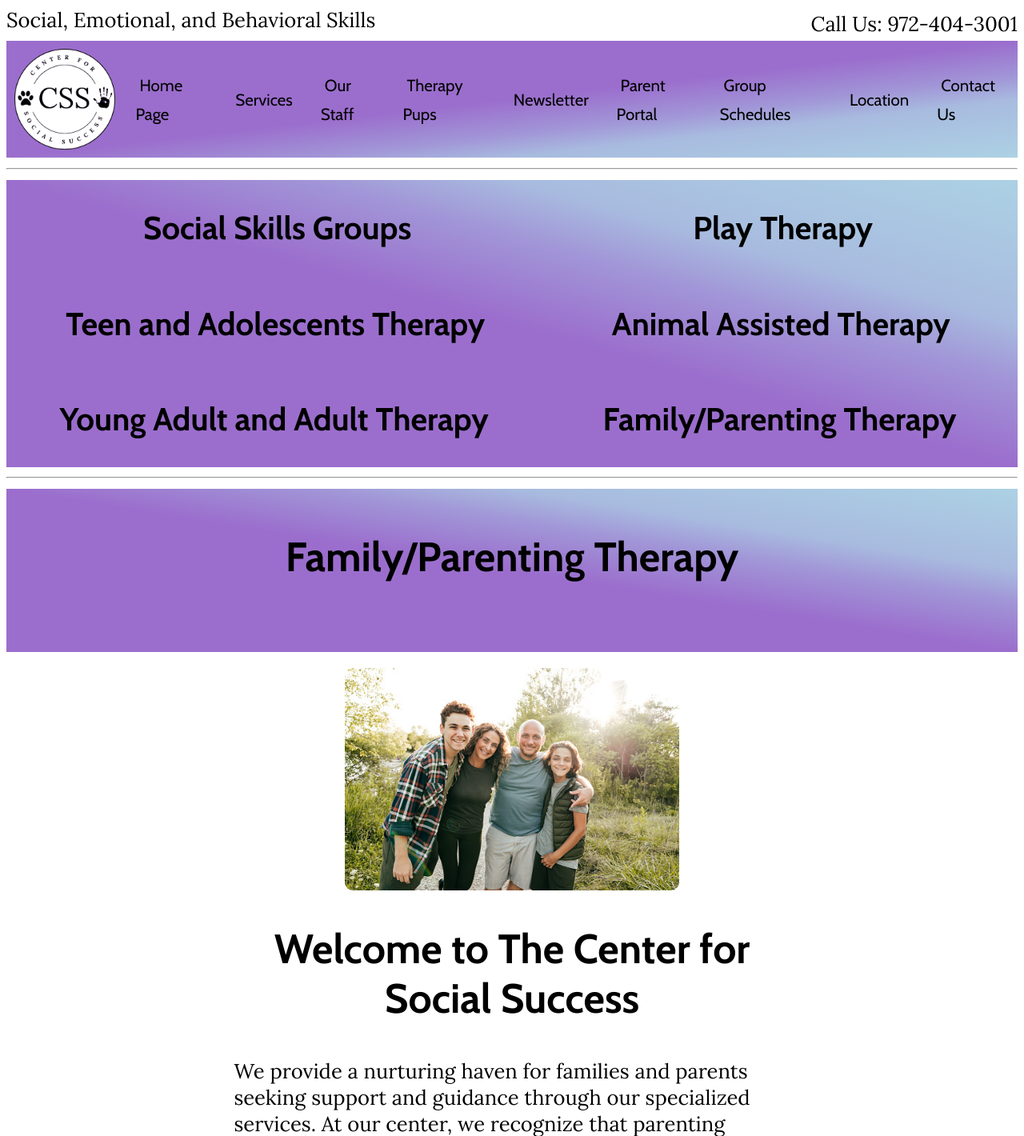
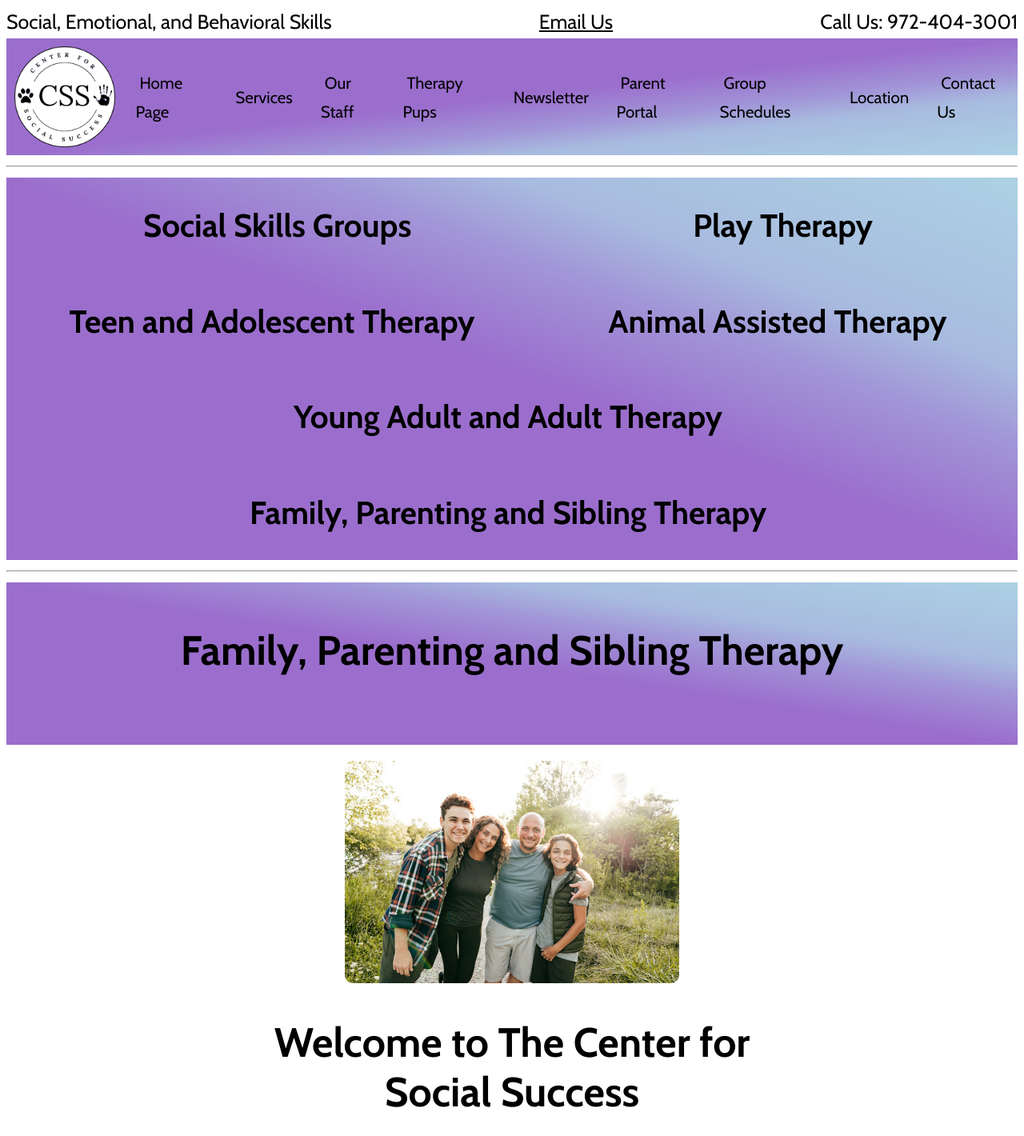
Before and after one commit to boonewh/css-website, a CodeIgniter app: page /database/family in a window 1280 px wide. Shown: the top 1420 px of the page at 80% size. Run offline with CodeIgniter, Linux system fonts and the light colour scheme.

Commit message:
Changes from Erin

```diff
--- a/application/views/pages/adult.php
+++ b/application/views/pages/adult.php
@@ -4,10 +4,10 @@
             <div class="therapy-container">
                 <a href="/social"><h2>Social Skills Groups</h2></a></a>
                 <a href="/play"><h2>Play Therapy</h2></a></a>
-                <a href="/teen"><h2>Teen and Adolescents Therapy</h2></a></a>
+                <a href="/teen"><h2>Teen and Adolescent Therapy</h2></a></a>
                 <a href="/animal"><h2>Animal Assisted Therapy</h2></a></a>
                 <a href="/adult"><h2>Young Adult and Adult Therapy</h2></a></a>
-                <a href="/family"><h2>Family/Parenting Therapy</h2></a></a>
+                <a href="/family"><h2>Family, Parenting and Sibling Therapy</h2></a></a>
             </div>
             <hr>
             <div class="therapy-container2">
--- a/application/views/pages/animal.php
+++ b/application/views/pages/animal.php
@@ -4,10 +4,10 @@
             <div class="therapy-container">
                 <a href="/social"><h2>Social Skills Groups</h2></a></a>
                 <a href="/play"><h2>Play Therapy</h2></a></a>
-                <a href="/teen"><h2>Teen and Adolescents Therapy</h2></a></a>
+                <a href="/teen"><h2>Teen and Adolescent Therapy</h2></a></a>
                 <a href="/animal"><h2>Animal Assisted Therapy</h2></a></a>
                 <a href="/adult"><h2>Young Adult and Adult Therapy</h2></a></a>
-                <a href="/family"><h2>Family/Parenting Therapy</h2></a></a>
+                <a href="/family"><h2>Family, Parenting and Sibling Therapy</h2></a></a>
             </div>
             <hr>
             <div class="therapy-container2">
--- a/application/views/pages/family.php
+++ b/application/views/pages/family.php
@@ -4,14 +4,14 @@
             <div class="therapy-container">
                 <a href="/social"><h2>Social Skills Groups</h2></a></a>
                 <a href="/play"><h2>Play Therapy</h2></a></a>
-                <a href="/teen"><h2>Teen and Adolescents Therapy</h2></a></a>
+                <a href="/teen"><h2>Teen and Adolescent Therapy</h2></a></a>
                 <a href="/animal"><h2>Animal Assisted Therapy</h2></a></a>
                 <a href="/adult"><h2>Young Adult and Adult Therapy</h2></a></a>
-                <a href="/family"><h2>Family/Parenting Therapy</h2></a></a>
+                <a href="/family"><h2>Family, Parenting and Sibling Therapy</h2></a></a>
             </div>
             <hr>
             <div class="therapy-container2">
-                <h1 id="family">Family/Parenting Therapy</h1>
+                <h1 id="family">Family, Parenting and Sibling Therapy</h1>
                 <br>
             </div>
             <div class="therapy">
--- a/application/views/pages/home.php
+++ b/application/views/pages/home.php
@@ -15,7 +15,7 @@
                     <p class="servPar"></p>
                 </div>
                 <div class="services">
-                    <a href="/teen"><h2>Teen and Adolescents Therapy</h2></a>
+                    <a href="/teen"><h2>Teen and Adolescent Therapy</h2></a>
                     <a href="/teen"><img src="assets/images/teen.jpg" alt=""></a>
                     <p class="servPar"></p>
                 </div>
@@ -30,7 +30,7 @@
                     <p class="servPar"></p>
                 </div>
                 <div class="services">
-                    <a href="/family"><h2 id="serv">Family/Parenting Therapy</h2></a>
+                    <a href="/family"><h2 id="serv">Family, Parenting and Sibling Therapy</h2></a>
                     <a href="/family"><img src="assets/images/familyservices.jpg" alt=""></a>
                     <p class="servPar"></p>
                 </div>
--- a/application/views/pages/play.php
+++ b/application/views/pages/play.php
@@ -4,10 +4,10 @@
             <div class="therapy-container">
                 <a href="/social"><h2>Social Skills Groups</h2></a></a>
                 <a href="/play"><h2>Play Therapy</h2></a></a>
-                <a href="/teen"><h2>Teen and Adolescents Therapy</h2></a></a>
+                <a href="/teen"><h2>Teen and Adolescent Therapy</h2></a></a>
                 <a href="/animal"><h2>Animal Assisted Therapy</h2></a></a>
                 <a href="/adult"><h2>Young Adult and Adult Therapy</h2></a></a>
-                <a href="/family"><h2>Family/Parenting Therapy</h2></a></a>
+                <a href="/family"><h2>Family, Parenting and Sibling Therapy</h2></a></a>
             </div>
             <hr>
             <div class="therapy-container2">
--- a/application/views/pages/social.php
+++ b/application/views/pages/social.php
@@ -4,10 +4,10 @@
             <div class="therapy-container">
                 <a href="/social"><h2>Social Skills Groups</h2></a></a>
                 <a href="/play"><h2>Play Therapy</h2></a></a>
-                <a href="/teen"><h2>Teen and Adolescents Therapy</h2></a></a>
+                <a href="/teen"><h2>Teen and Adolescent Therapy</h2></a></a>
                 <a href="/animal"><h2>Animal Assisted Therapy</h2></a></a>
                 <a href="/adult"><h2>Young Adult and Adult Therapy</h2></a></a>
-                <a href="/family"><h2>Family/Parenting Therapy</h2></a></a>
+                <a href="/family"><h2>Family, Parenting and Sibling Therapy</h2></a></a>
             </div>
             <hr>
             <div class="therapy-container2">
--- a/application/views/pages/staff.php
+++ b/application/views/pages/staff.php
@@ -27,7 +27,7 @@
                 </div>
                 <div class="staff">
                     <img src="assets/images/holly.jpg" alt="Holly Fedro">
-                    <h4>Holly Fedro, MS, LCSW</h4>
+                    <h4>Holly Fedro, MS, LCSW-Supervisor</h4>
                     <h4>Adolescent and Adult Division Director</h4>
                     <ul>
                         <li>Specializations Include:</li>
--- a/application/views/pages/teen.php
+++ b/application/views/pages/teen.php
@@ -4,10 +4,10 @@
             <div class="therapy-container">
                 <a href="/social"><h2>Social Skills Groups</h2></a></a>
                 <a href="/play"><h2>Play Therapy</h2></a></a>
-                <a href="/teen"><h2>Teen and Adolescents Therapy</h2></a></a>
+                <a href="/teen"><h2>Teen and Adolescent Therapy</h2></a></a>
                 <a href="/animal"><h2>Animal Assisted Therapy</h2></a></a>
                 <a href="/adult"><h2>Young Adult and Adult Therapy</h2></a></a>
-                <a href="/family"><h2>Family/Parenting Therapy</h2></a></a>
+                <a href="/family"><h2>Family, Parenting and Sibling Therapy</h2></a></a>
             </div>
             <hr>
             <div class="therapy-container2">
--- a/application/views/templates/footer.php
+++ b/application/views/templates/footer.php
@@ -1,9 +1,9 @@
 		<footer>
 			<div class="foot">
 				<a href="https://www.google.com/maps/search/?api=1&query=12880+Hillcrest+Rd+Ste+105+Dallas+Tx+75230" target="_blank">
-				<h3>12880 Hillcrest Rd, Ste 105, Dallas, Tx 75230</h3>
+				<h3>12880 Hillcrest Rd, Ste J105, Dallas, Tx 75230</h3>
 				</a>
-				<h3>972-404-3001</h3>
+				<a href="tel:9724043001"><h3>Call Us: 972-404-3001</h3></a>
 			</div>
 			<div class="foot2">
 				<h3>Call today so we can help you achieve more success in all your social relationships.</h3>
--- a/application/views/templates/header.php
+++ b/application/views/templates/header.php
@@ -17,7 +17,10 @@
 		<link rel="stylesheet" href="assets/css/main.css">
 		<link rel="stylesheet" href="assets/css/navbar.css">
 		<!-- Google fonts below: Lora is body font, Cabin is headers font -->
-		<link rel="icon" href="assets/images/favicon.png" type="image/png">
+		<link rel="apple-touch-icon" sizes="180x180" href="/apple-touch-icon.png">
+		<link rel="icon" type="image/png" sizes="32x32" href="/favicon-32x32.png">
+		<link rel="icon" type="image/png" sizes="16x16" href="/favicon-16x16.png">
+		<link rel="manifest" href="/site.webmanifest">
 		<link rel="preconnect" href="https://fonts.googleapis.com">
 		<link rel="preconnect" href="https://fonts.gstatic.com" crossorigin>
 		<link href="https://fonts.googleapis.com/css2?family=Cabin:ital,wght@0,400..700;1,400..700&family=Lora:ital,wght@0,400..700;1,400..700&display=swap" rel="stylesheet">
@@ -26,8 +29,9 @@
 	<body>
 		<header>
 			<div id="toptop">
-				<p id="topOne">Social, Emotional, and Behavioral Skills</p>
-				<p id="topTwo">Call Us: 972-404-3001</p>
+				<p><a href="/social" id="topOne">Social, Emotional, and Behavioral Skills</a></p>
+				<p><a id="topThree" href="/contact">Email Us</a></p>
+				<p><a id="topTwo" href="tel:9724043001">Call Us: 972-404-3001</a></p>
 			</div>
 			<div class=navLogo>
 				<nav class="navFirst">
--- a/assets/css/main.css
+++ b/assets/css/main.css
@@ -61,6 +61,15 @@
 }
 
 /* Navigation Styles */
+
+#toptop {
+	display: block;
+}
+
+#toptop p {
+	margin: 0;
+	padding: 0;
+}
 
 .navLogo {
 	display: flex;
@@ -512,7 +521,7 @@
 }
 
 .foot a {
-	font-size: 0.9em;
+	font-size: 1em;
 	text-decoration: underline;
 }
 
@@ -539,6 +548,10 @@
 	#topTwo {
 		margin: 5px 0;
 		padding: 0;
+	}
+
+	#topThree {
+		text-decoration: underline;
 	}
 
 	/* Header Styles */
@@ -618,6 +631,10 @@
 		padding-top: 10px;
 	}
 
+	.foot a {
+		font-size: 0.75em;
+	}
+
 	.foot {
 		display: flex;
 		justify-content: space-between;
@@ -642,7 +659,8 @@
 	#toptop {
 		display: flex;
 		justify-content: space-between;
-		font-size: 1em;
+		font-size: 0.75em;
+		font-family: Lora, "Times New Roman", Times, serif;
 	}
 
 	#mainLogo {
@@ -719,7 +737,8 @@
 
 	.location p {
 		font-size: 1.2em;
-		margin-left: 30px;
+		margin: 0 0 0 30px;
+		padding: 0;
 	}
 
 	.maplink {
```
Also changed, not shown: android-chrome-192x192.png (added), android-chrome-512x512.png (added), apple-touch-icon.png (added), assets/images/favicon.png (deleted), favicon-16x16.png (added), favicon-32x32.png (added), favicon.ico (added), site.webmanifest (added).
